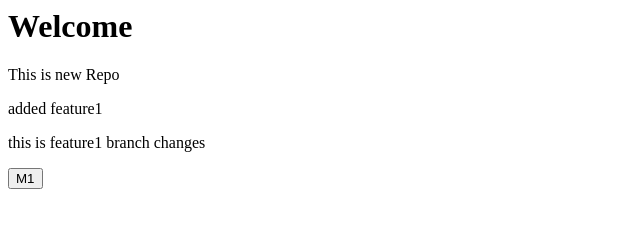
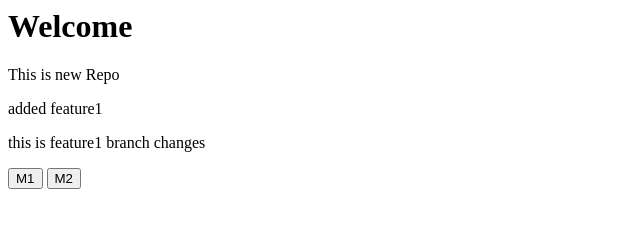
Before and after one commit to dhnushreddy/locaRepo, a plain HTML site: page index.html in a window 1280 px wide. Shown: the full height of the page, 0-640 px from the left. Drawn offline with Linux system fonts and the light colour scheme.

Commit message:
M2 added

```diff
--- a/index.html
+++ b/index.html
@@ -3,3 +3,4 @@
 <p>added feature1</p>
 <p>this is feature1 branch changes</p>
 <button>M1</button>
+<button>M2</button>
```
